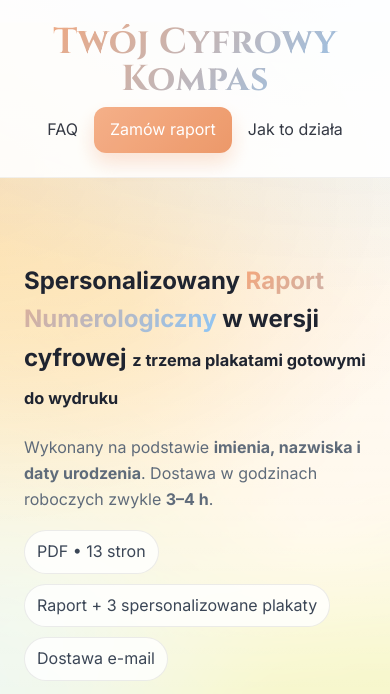
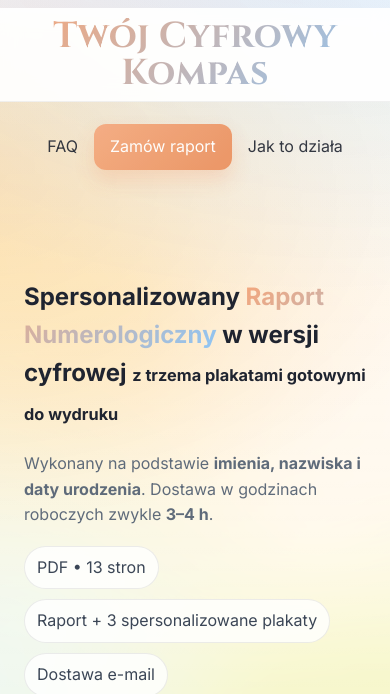
Before and after one commit to stachou123654-hue/stronatestowa2, a plain HTML site: page index.html in a window 390 px wide. Shown: the top 694 px of the page. Drawn offline with Linux system fonts and the light colour scheme.

Commit message:
Update index.html

```diff
--- a/index.html
+++ b/index.html
@@ -28,6 +28,8 @@
       --radius:16px;
       --danger:#c0392b;
       --ok:#2e7d32;
+      /* odsunięcie treści pod przypięte logo (mobile) */
+      --mobile-logo-offset: 74px;
     }
     *{box-sizing:border-box}
     html,body{height:100%}
@@ -76,31 +78,48 @@
       color:transparent;
     }
 
-    /* MOBILE: logo wyśrodkowane i skalowane, by mieściło się pionowo */
+    /* MOBILE: logo przypięte do ekranu + dopasowanie układu */
     @media (max-width: 768px){
+      /* przypinamy samo logo, reszta headera przewija się normalnie */
+      .logo{
+        position:fixed;
+        top:8px;
+        left:0; right:0;
+        text-align:center;
+        z-index:1000;
+        padding:10px 16px;
+        background:rgba(255,255,255,.92);
+        border-bottom:1px solid rgba(20,24,30,.06);
+        -webkit-backdrop-filter: blur(10px);
+        backdrop-filter: blur(10px);
+      }
+      /* odsuwamy treść, aby nie wchodziła pod przypięte logo */
+      body{ padding-top: var(--mobile-logo-offset); }
+
       .brand{
-        /* maks. 12% wysokości okna (svh uwzględnia paski mobilne), z fallbackiem do vh */
-        font-size: min(7vw, 12svh, 24px);
+        font-size: min(9.8vw, 11svh, 36px);
         line-height: 1.02;
         text-wrap: balance;
         letter-spacing:.3px;
       }
       @supports not (height: 1svh){
-        .brand{ font-size: min(9.2vw, 12vh, 40px); }
+        .brand{ font-size: min(9.8vw, 11vh, 36px); }
       }
 
-      header{ backdrop-filter:none; background:rgba(255,255,255,.9); }
+      /* header bez efektów (logo ma własne tło) */
+      header{ backdrop-filter:none; background:transparent; border-bottom:0; }
 
-      /* header: układ kolumnowy, logo wyśrodkowane u góry */
+      /* header: układ kolumnowy, menu pod logo (logo jest fixed – nie „pcha” układu) */
       .nav{
         flex-direction:column;
         align-items:center;
         justify-content:center;
         gap:10px;
+        padding-top: calc(var(--mobile-logo-offset) - 24px); /* niech menu zacznie się tuż pod logo */
       }
-      .logo{ width:100%; text-align:center; }
+      .logo{ width:100%; }
 
-      /* menu pod logiem, wyśrodkowane */
+      /* menu wyśrodkowane */
       nav.nav-menu{
         order:2;
         width:100%;
@@ -300,8 +319,8 @@
   <header>
     <div class="container nav">
       <div class="logo">
-        <!-- Logo jako tekst Cinzel -->
-        <a class="brand" href="/" aria-label="Twój Cyfrowy Kompas – strona główna">Twój Cyfrowy Kompas</a>
+        <!-- Logo jako tekst Cinzel (klik: zawsze do index.html) -->
+        <a class="brand" href="index.html" aria-label="Twój Cyfrowy Kompas – strona główna">Twój Cyfrowy Kompas</a>
       </div>
       <nav class="nav-menu" aria-label="Główna nawigacja">
         <a href="#jak-to-dziala">Jak to działa</a>
@@ -636,14 +655,25 @@
       });
     })();
   </script>
+
+  <!-- LOGO: klik = powrót do index.html; jeśli już na głównej -> tylko scroll do góry -->
   <script>
-  document.querySelector('a.brand')?.addEventListener('click', function (e) {
-    // jeśli jesteś na tej samej stronie głównej – przewiń do góry bez przeładowania
-    if (location.pathname.endsWith('index.html') || location.pathname === '/' ) {
+    (function () {
+      const logo = document.querySelector('a.brand');
+      if (!logo) return;
+
+      logo.addEventListener('click', function (e) {
+        const path = location.pathname.replace(/\/+$/, '');
+        const isHome = path.endsWith('index.html') || path === '' || path === '/';
+        if (isHome) {
           e.preventDefault();
           window.scrollTo({ top: 0, behavior: 'smooth' });
+        } else {
+          // upewnij się, że przechodzimy na index.html
+          this.setAttribute('href', 'index.html');
         }
       });
+    })();
   </script>
 </body>
 </html>
```
Lines whose indentation alone changed are shown as unchanged.
